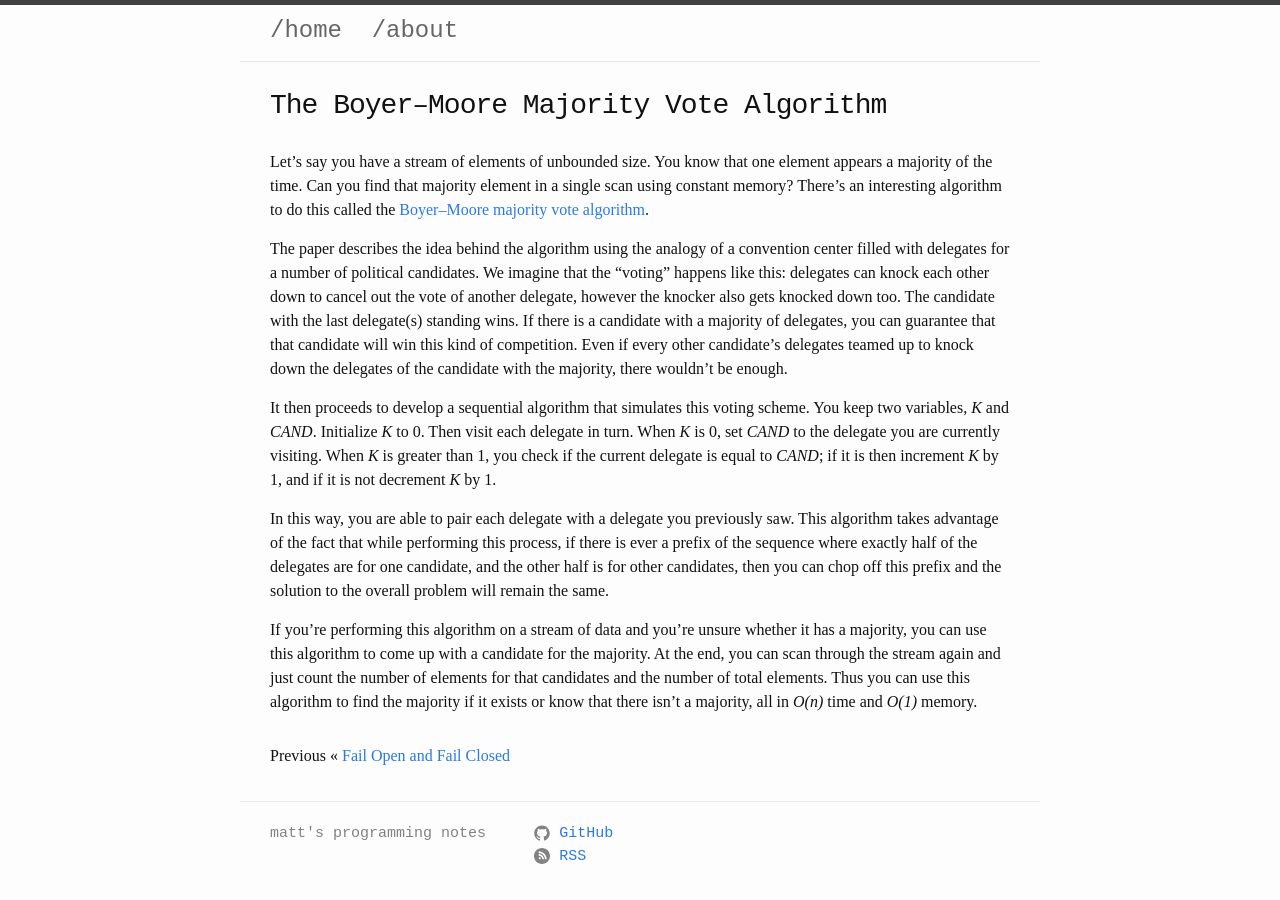
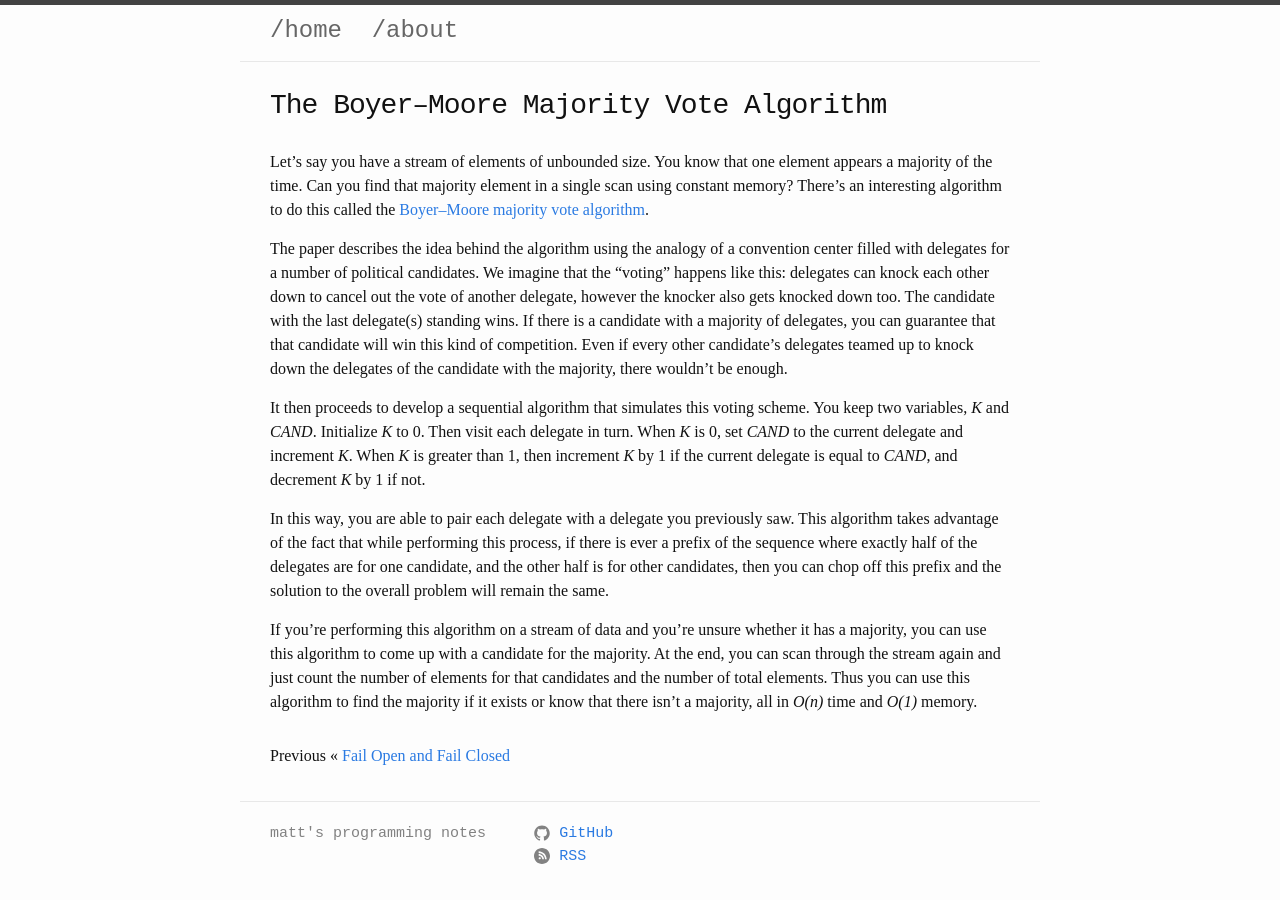
Before and after one commit to mattsteadman/mattsteadman.github.io, a Jekyll site: the page built from _posts/2023-12-05-majority-vote.md, in a window 1280 px wide. Built offline with Jekyll 4.4.1, drawn with Linux system fonts in a browser that asks for light colours.

Commit message:
Phrasing

```diff
--- a/_posts/2023-12-05-majority-vote.md
+++ b/_posts/2023-12-05-majority-vote.md
@@ -11,7 +11,7 @@ Let's say you have a stream of elements of unbounded size. You know that one ele
 
 The paper describes the idea behind the algorithm using the analogy of a convention center filled with delegates for a number of political candidates. We imagine that the "voting" happens like this: delegates can knock each other down to cancel out the vote of another delegate, however the knocker also gets knocked down too. The candidate with the last delegate(s) standing wins. If there is a candidate with a majority of delegates, you can guarantee that that candidate will win this kind of competition. Even if every other candidate's delegates teamed up to knock down the delegates of the candidate with the majority, there wouldn't be enough.
 
-It then proceeds to develop a sequential algorithm that simulates this voting scheme. You keep two variables, *K* and *CAND*. Initialize *K* to 0. Then visit each delegate in turn. When *K* is 0, set *CAND* to the delegate you are currently visiting. When *K* is greater than 1, you check if the current delegate is equal to *CAND*; if it is then increment *K* by 1, and if it is not decrement *K* by 1.
+It then proceeds to develop a sequential algorithm that simulates this voting scheme. You keep two variables, *K* and *CAND*. Initialize *K* to 0. Then visit each delegate in turn. When *K* is 0, set *CAND* to the current delegate and increment *K*. When *K* is greater than 1, then increment *K* by 1 if the current delegate is equal to *CAND*, and decrement *K* by 1 if not.
 
 In this way, you are able to pair each delegate with a delegate you previously saw. This algorithm takes advantage of the fact that while performing this process, if there is ever a prefix of the sequence where exactly half of the delegates are for one candidate, and the other half is for other candidates, then you can chop off this prefix and the solution to the overall problem will remain the same.
 
```
